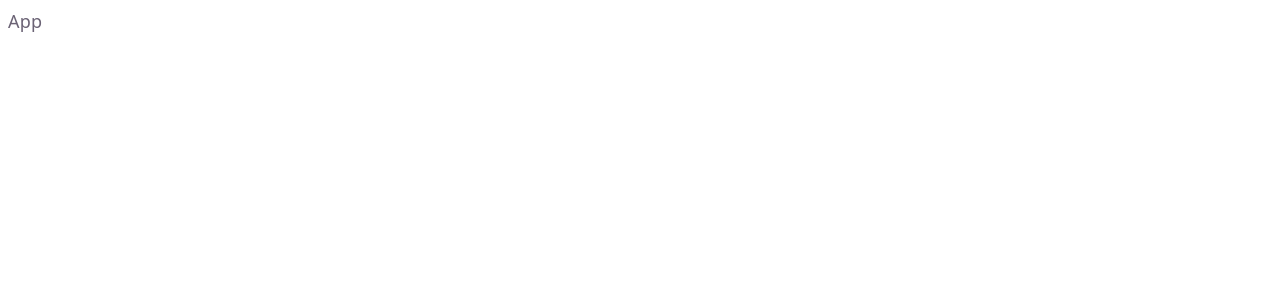
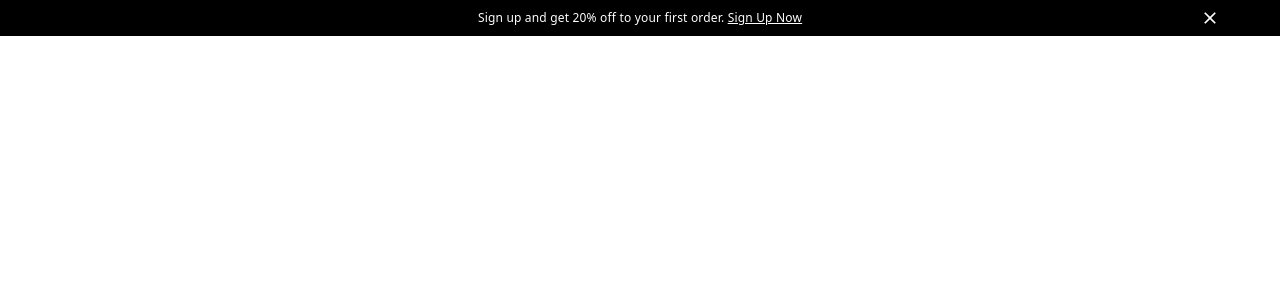
Before and after one commit to NXT-ASAD-CODE/4-backend-frontend-assignment-of-sayalani, a React (Vite) app: page / in a window 1280 px wide. Shown: the top 300 px of the page. Built offline with nearby package versions, Linux system fonts and the light colour scheme.

Commit message:
Making Alert Bar at the Top of the Website

```diff
--- a/package.json
+++ b/package.json
@@ -10,6 +10,10 @@
     "preview": "vite preview"
   },
   "dependencies": {
+    "@emotion/react": "^11.14.0",
+    "@emotion/styled": "^11.14.1",
+    "@mui/icons-material": "^9.3.1",
+    "@mui/material": "^9.3.1",
     "react": "^19.2.8",
     "react-dom": "^19.2.8"
   },
--- a/src/App.jsx
+++ b/src/App.jsx
@@ -1,8 +1,11 @@
 import React from 'react'
+import AlertBar from './components/AlertBar'
 
 function App() {
   return (
-    <div>App</div>
+    <div>
+      <AlertBar/>
+    </div>
   )
 }
 
--- /dev/null
+++ b/src/components/AlertBar.jsx
@@ -0,0 +1,19 @@
+import React from 'react'
+import CloseIcon from '@mui/icons-material/Close';
+function AlertBar() {
+    return (
+        <div className='AlertBar'>
+            <p>
+                Sign up and get 20% off to your first order. <span> Sign Up Now </span>
+            </p>
+            <CloseIcon sx={{
+                color:"#FFFFFF",
+                position:"absolute",
+                right:"60px",
+                fontSize:"20px"
+            }}/>
+        </div>
+    )
+}
+
+export default AlertBar;
--- a/src/index.css
+++ b/src/index.css
@@ -29,3 +29,22 @@
     font-size: 16px;
   }
 }
+*{
+  margin: 0;
+  padding: 0;
+  box-sizing: border-box;
+}
+.AlertBar{
+  display: flex;
+  justify-content: center;
+  background-color: black;
+  height: 36px;
+  align-items: center;
+}
+.AlertBar p{
+  font-size: 12px;
+  color: #FFFFFF;
+}
+.AlertBar p span{
+  text-decoration: underline;
+}
```
Also changed, not shown: 1 other file (tests, documents, lock files or other folders).
